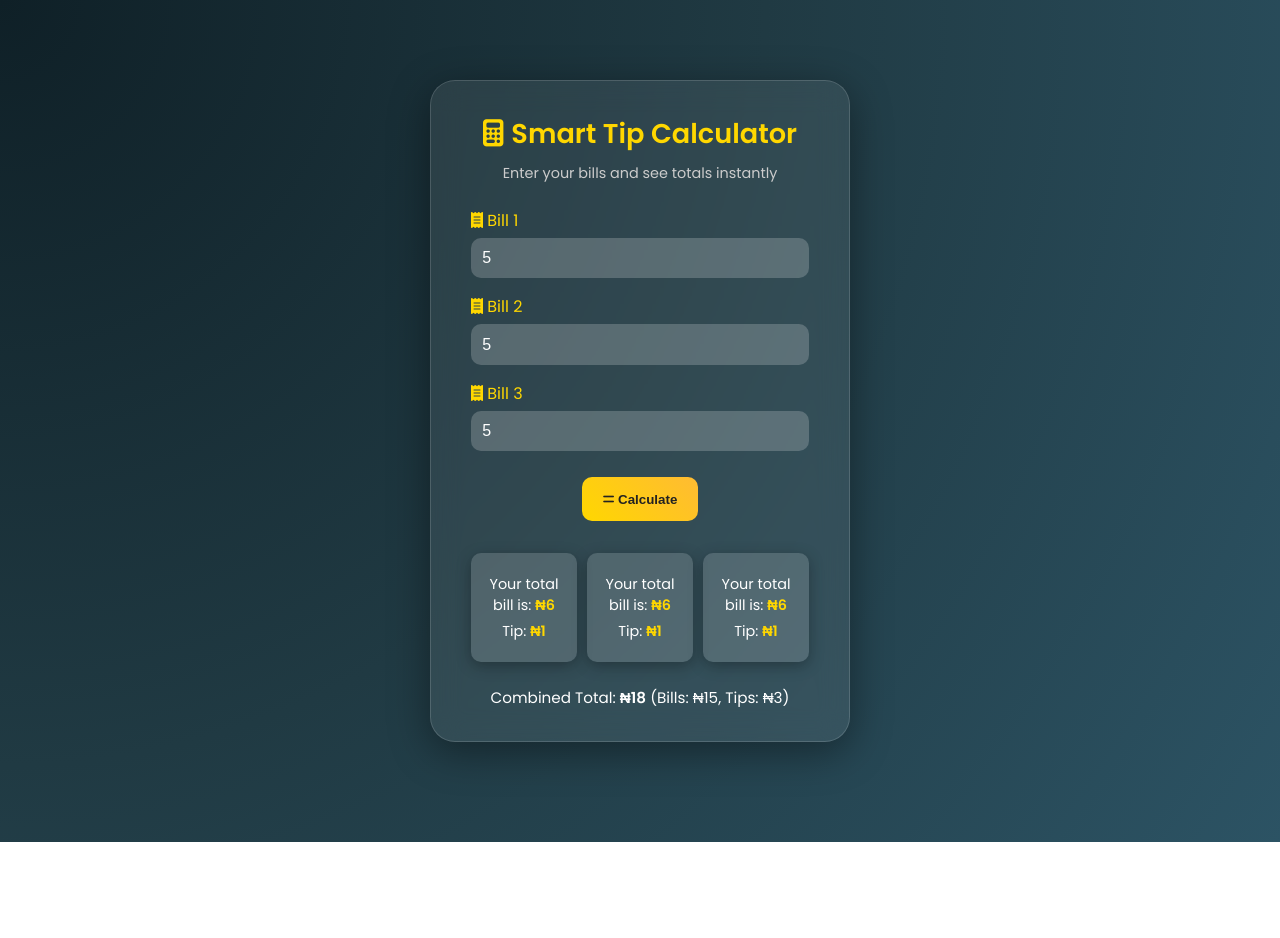
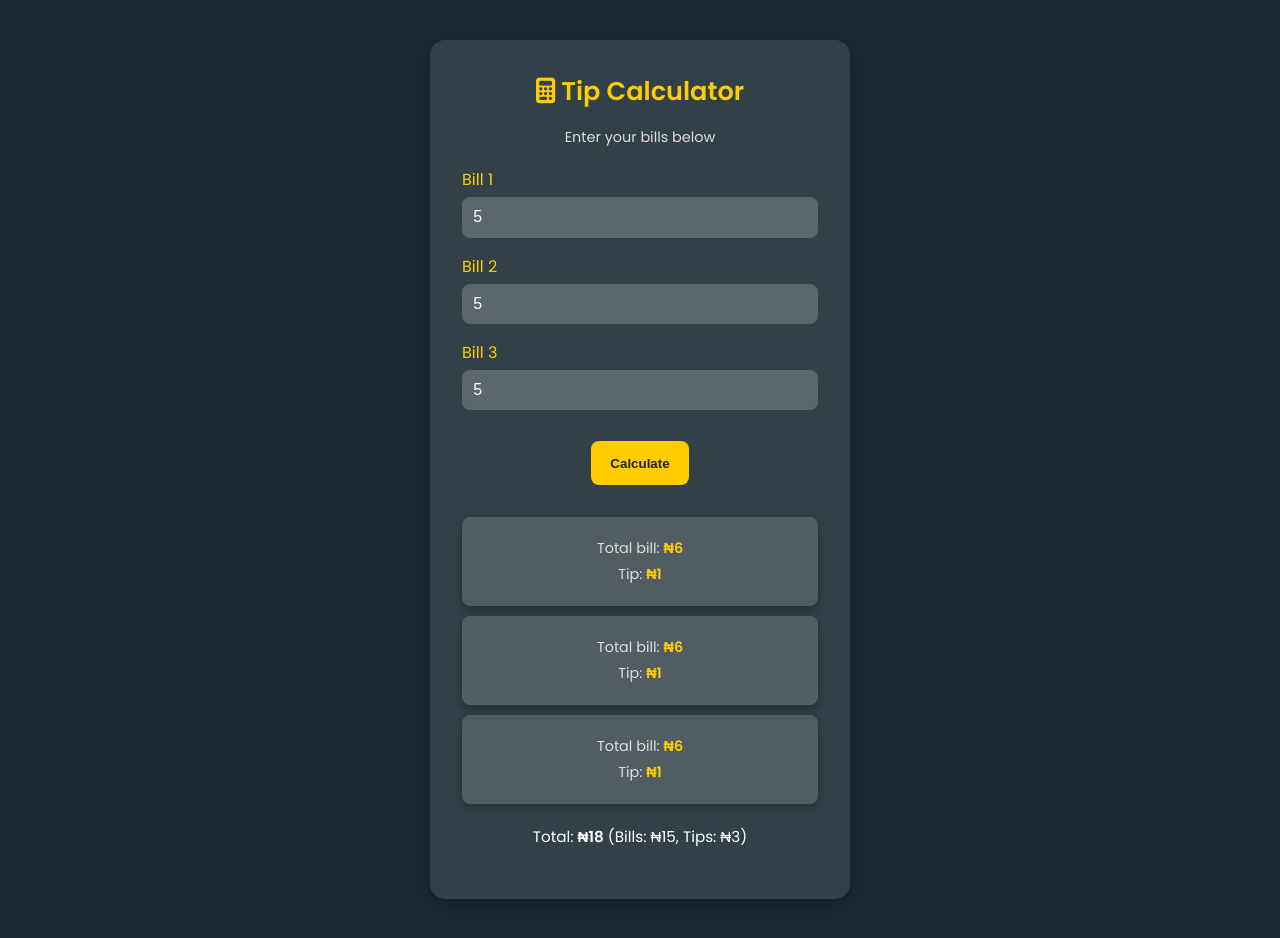
Before and after one commit to Ogfejiro/standalone, a plain HTML site: page index.html in a window 1280 px wide. Both pictures are taken after typing "5", "5", "5" into the empty fields and a click on the button "Calculate". Before the commit the page ends 842 px from the top, so only its background shows below. Drawn offline with Linux system fonts and the light colour scheme.

Commit message:
did something

```diff
--- a/index.html
+++ b/index.html
@@ -3,45 +3,39 @@
 <head>
   <meta charset="UTF-8" />
   <meta name="viewport" content="width=device-width, initial-scale=1.0" />
-  <title>Smart Tip Calculator</title>
+  <title>Tip Calculator</title>
   <link rel="stylesheet" href="style.css" />
-  <link
-    rel="stylesheet"
-    href="https://cdnjs.cloudflare.com/ajax/libs/font-awesome/6.5.0/css/all.min.css"
-  />
+  <link rel="stylesheet"
+    href="https://cdnjs.cloudflare.com/ajax/libs/font-awesome/6.5.0/css/all.min.css">
 </head>
 <body>
-  <div class="wrapper">
-    <div class="calculator">
-      <h1><i class="fa-solid fa-calculator"></i> Smart Tip Calculator</h1>
-      <p class="subtitle">Enter your bills and see totals instantly</p>
+  <div class="container">
+    <div class="calc-box">
+      <h1><i class="fa-solid fa-calculator"></i> Tip Calculator</h1>
+      <p>Enter your bills below</p>
 
       <form>
         <div class="input-group">
-          <label><i class="fa-solid fa-receipt"></i> Bill 1</label>
-          <input type="number" class="firstBill" placeholder="Enter amount (₦)" required />
+          <label>Bill 1</label>
+          <input type="number" class="firstBill" placeholder="Amount (₦)" required>
         </div>
 
         <div class="input-group">
-          <label><i class="fa-solid fa-receipt"></i> Bill 2</label>
-          <input type="number" class="secondBill" placeholder="Enter amount (₦)" required />
+          <label>Bill 2</label>
+          <input type="number" class="secondBill" placeholder="Amount (₦)" required>
         </div>
 
         <div class="input-group">
-          <label><i class="fa-solid fa-receipt"></i> Bill 3</label>
-          <input type="number" class="thirdBill" placeholder="Enter amount (₦)" required />
+          <label>Bill 3</label>
+          <input type="number" class="thirdBill" placeholder="Amount (₦)" required>
         </div>
 
         <button type="submit" class="calculate-btn">
-          <i class="fa-solid fa-equals"></i> Calculate
+          Calculate
         </button>
       </form>
 
-      <div class="results">
-        <div class="result-card tipBill1"></div>
-        <div class="result-card tipBill2"></div>
-        <div class="result-card tipBill3"></div>
-      </div>
+      <div class="results"></div>
 
       <p class="summary"></p>
     </div>
--- a/script.js
+++ b/script.js
@@ -1,54 +1,46 @@
 const form = document.querySelector('form');
 
-form.addEventListener('submit', function (event) {
-  event.preventDefault();
+form.addEventListener('submit', (e) => {
+  e.preventDefault();
 
   const bills = [
-    Number(document.querySelector('.firstBill').value),
-    Number(document.querySelector('.secondBill').value),
-    Number(document.querySelector('.thirdBill').value),
+    +document.querySelector('.firstBill').value,
+    +document.querySelector('.secondBill').value,
+    +document.querySelector('.thirdBill').value
   ];
 
-  const resultsContainer = document.querySelector('.results');
+  const resultsBox = document.querySelector('.results');
   const summary = document.querySelector('.summary');
 
-  // Clear old results
-  resultsContainer.innerHTML = '';
+  resultsBox.innerHTML = '';
 
-  const tips = bills.map((bill) => {
-    let tip = 0;
-
+  const tips = bills.map(bill => {
+    let tip;
     if (bill >= 50 && bill <= 300) {
       tip = Math.round(bill * 0.15);
     } else {
       tip = Math.round(bill * 0.2);
     }
-
     return tip;
   });
 
-  // Map bills and tips into divs
-  bills.forEach((bill, index) => {
-    const total = bill + tips[index];
-
+  bills.forEach((bill, i) => {
+    const total = bill + tips[i];
     const card = document.createElement('div');
-    card.classList.add('result-card', 'show');
-
+    card.className = 'result-card show';
     card.innerHTML = `
-      <p>Your total bill is: <strong>₦${total}</strong></p>
-      <p>Tip: <strong>₦${tips[index]}</strong></p>
+      <p>Total bill: <strong>₦${total}</strong></p>
+      <p>Tip: <strong>₦${tips[i]}</strong></p>
     `;
-
-    resultsContainer.appendChild(card);
+    resultsBox.appendChild(card);
   });
 
-  // Summary section
-  const totalBills = bills.reduce((a, b) => a + b, 0);
-  const totalTips = tips.reduce((a, b) => a + b, 0);
+  const totalBills = bills.reduce((sum, val) => sum + val, 0);
+  const totalTips = tips.reduce((sum, val) => sum + val, 0);
   const grandTotal = totalBills + totalTips;
 
   summary.innerHTML = `
-    Combined Total: <strong>₦${grandTotal}</strong>
+    Total: <strong>₦${grandTotal}</strong>
     (Bills: ₦${totalBills}, Tips: ₦${totalTips})
   `;
 });
--- a/style.css
+++ b/style.css
@@ -8,51 +8,38 @@
 
 body {
   font-family: 'Poppins', sans-serif;
-  background: radial-gradient(circle at top left, #0f2027, #203a43, #2c5364);
+  background: #1b2a33;
   color: #fff;
   min-height: 100vh;
   display: flex;
   justify-content: center;
-  align-items: flex-start; /* changed from center */
-  overflow-y: auto; /* allows scrolling when height increases */
-  padding: 40px 20px; /* gives breathing room at top/bottom */
+  align-items: flex-start;
+  padding: 40px 15px;
 }
 
-.wrapper {
+.container {
   width: 100%;
   max-width: 420px;
-  display: flex;
-  justify-content: center;
 }
 
-.calculator {
-  background: rgba(255, 255, 255, 0.08);
-  backdrop-filter: blur(15px);
-  border-radius: 25px;
-  box-shadow: 0 10px 40px rgba(0, 0, 0, 0.4);
-  padding: 2rem 2.5rem;
-  width: 100%;
+.calc-box {
+  background: rgba(255, 255, 255, 0.1);
+  border-radius: 15px;
+  padding: 2rem;
   text-align: center;
-  border: 1px solid rgba(255, 255, 255, 0.15);
-  animation: fadeIn 0.8s ease;
-  margin-top: 40px; /* centers visually */
-  margin-bottom: 60px; /* so footer area has space */
+  box-shadow: 0 5px 20px rgba(0, 0, 0, 0.3);
 }
 
 h1 {
-  font-size: 1.7rem;
-  color: #ffd700;
-  margin-bottom: 0.5rem;
-  display: flex;
-  align-items: center;
-  justify-content: center;
-  gap: 8px;
+  font-size: 1.6rem;
+  color: #ffcc00;
+  margin-bottom: 1rem;
 }
 
-.subtitle {
+p {
   font-size: 0.9rem;
-  color: #ccc;
-  margin-bottom: 1.5rem;
+  margin-bottom: 1.2rem;
+  color: #ddd;
 }
 
 .input-group {
@@ -63,63 +50,56 @@ h1 {
 label {
   display: block;
   margin-bottom: 5px;
+  color: #ffcc00;
   font-weight: 500;
-  color: #ffd700;
 }
 
 input {
   width: 100%;
   padding: 0.7rem;
-  border-radius: 10px;
   border: none;
   outline: none;
+  border-radius: 8px;
   background: rgba(255, 255, 255, 0.2);
   color: #fff;
   font-size: 1rem;
-  transition: 0.3s;
 }
 
 input:focus {
   background: rgba(255, 255, 255, 0.3);
-  box-shadow: 0 0 10px rgba(255, 215, 0, 0.4);
 }
 
 .calculate-btn {
-  background: linear-gradient(45deg, #ffd700, #ffbb33);
+  margin-top: 15px;
+  background: #ffcc00;
   color: #222;
   font-weight: 600;
   border: none;
-  padding: 0.9rem 1.3rem;
-  border-radius: 10px;
+  padding: 0.9rem 1.2rem;
+  border-radius: 8px;
   cursor: pointer;
-  transition: all 0.3s ease;
-  margin-top: 10px;
+  transition: 0.2s ease;
 }
 
 .calculate-btn:hover {
-  transform: scale(1.05);
-  box-shadow: 0 0 15px rgba(255, 215, 0, 0.5);
+  background: #ffb700;
 }
 
 .results {
+  margin-top: 2rem;
   display: flex;
-  justify-content: space-between;
+  flex-direction: column;
   gap: 10px;
-  margin-top: 2rem;
-  flex-wrap: wrap;
 }
 
 .result-card {
-  flex: 1;
-  min-width: 100px;
   background: rgba(255, 255, 255, 0.15);
-  border-radius: 10px;
   padding: 1rem;
-  text-align: center;
-  box-shadow: 0 4px 15px rgba(0, 0, 0, 0.3);
-  transition: all 0.4s ease;
+  border-radius: 8px;
+  box-shadow: 0 3px 10px rgba(0, 0, 0, 0.3);
   opacity: 0;
-  transform: translateY(15px);
+  transform: translateY(10px);
+  transition: 0.3s;
 }
 
 .result-card.show {
@@ -128,45 +108,22 @@ input:focus {
 }
 
 .result-card p {
-  font-size: 0.9rem;
-  margin: 0.3rem 0;
+  margin: 5px 0;
 }
 
 .result-card strong {
-  color: #ffd700;
+  color: #ffcc00;
 }
 
 .summary {
-  margin-top: 1.5rem;
+  margin-top: 1.3rem;
+  font-size: 0.95rem;
   color: #fff;
-  font-size: 0.95rem;
-  animation: fadeIn 0.8s ease;
 }
 
-/* --- Animations --- */
-@keyframes fadeIn {
-  from { opacity: 0; transform: translateY(20px); }
-  to { opacity: 1; transform: translateY(0); }
-}
-
-/* --- Responsive --- */
-@media (max-width: 450px) {
-  body {
-    padding: 20px;
-  }
-
-  .calculator {
-    width: 100%;
+/* small screen */
+@media (max-width: 480px) {
+  .calc-box {
     padding: 1.5rem;
-    margin-top: 20px;
-  }
-
-  .results {
-    flex-direction: column;
-    align-items: center;
-  }
-
-  .result-card {
-    width: 100%;
   }
 }
```
